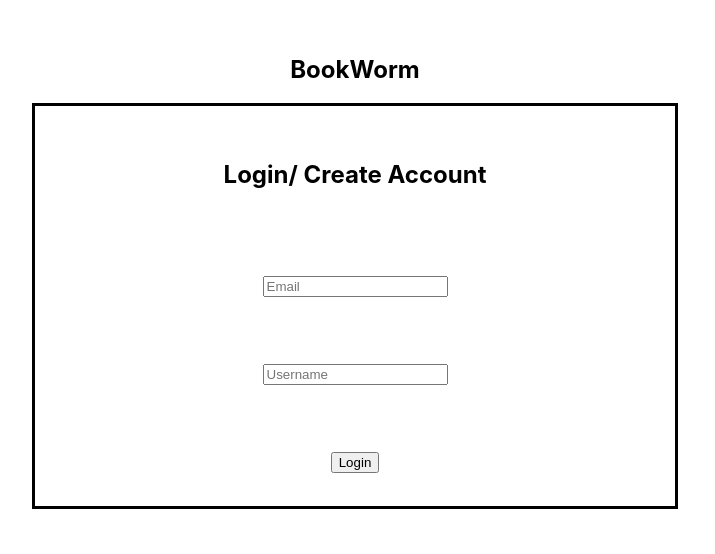
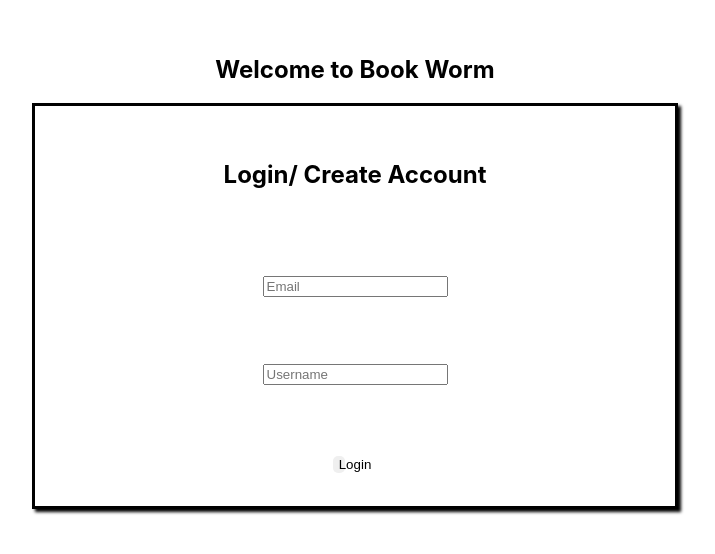
Before and after one commit to Capstone-Bookworm/bookworm-fe, a React (Create React App) app: page / in a window 1280 px wide. Shown: the part 128-682 px from the top of the page, without its empty margins (285-1000 px from the left). Built offline with nearby package versions, Linux system fonts and the light colour scheme.

Commit message:
Add link to the login button

```diff
--- a/src/Components/Login/Login.css
+++ b/src/Components/Login/Login.css
@@ -16,4 +16,17 @@
   flex-direction: column;
   align-items: center;
   justify-content: space-around;
+  box-shadow: 3px 3px 3px black;
 }
+
+.login-btn {
+  border-radius: 5px;
+  width: 25%;
+  cursor: pointer;
+  border: none;
+}
+
+.login-btn:hover {
+  background-color: black;
+  color: white;
+}
--- a/src/Components/Login/Login.tsx
+++ b/src/Components/Login/Login.tsx
@@ -1,4 +1,5 @@
 import { useState } from 'react'
+import { Link, NavLink } from 'react-router-dom'
 import './Login.css'
 
 const Login = () => {
@@ -6,14 +7,11 @@ const Login = () => {
   const [username, setUsername] = useState('')
 
   const verifyLogin = () => {
-    console.log(email);
-    console.log(username);
-
   }
 
   return (
     <section className='login-page'>
-      <h1>BookWorm</h1>
+      <h1>Welcome to Book Worm</h1>
       <div className='login-container'>
         <h2>Login/ Create Account</h2>
         <input
@@ -28,7 +26,9 @@ const Login = () => {
           value={username}
           onChange={event => setUsername(event.target.value)}
           />
-        <button className='login-btn' onClick={verifyLogin}>Login</button>
+        <Link to={'/home'}>
+         <button className='login-btn' onClick={verifyLogin}>Login</button>
+        </Link>
       </div>
     </section>
   )
```
